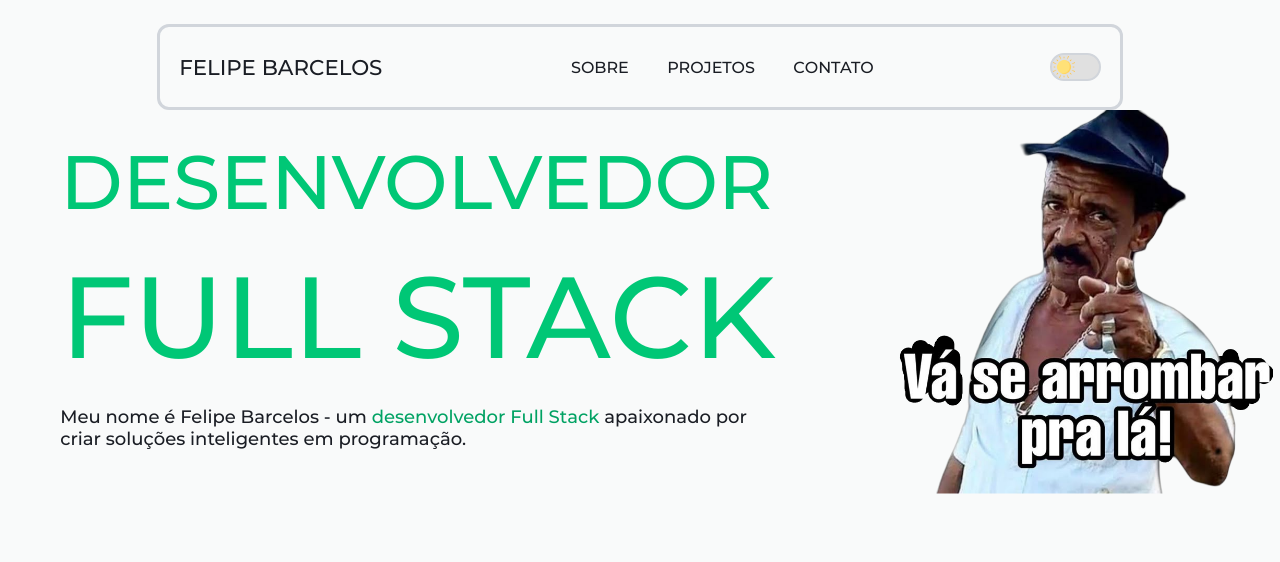
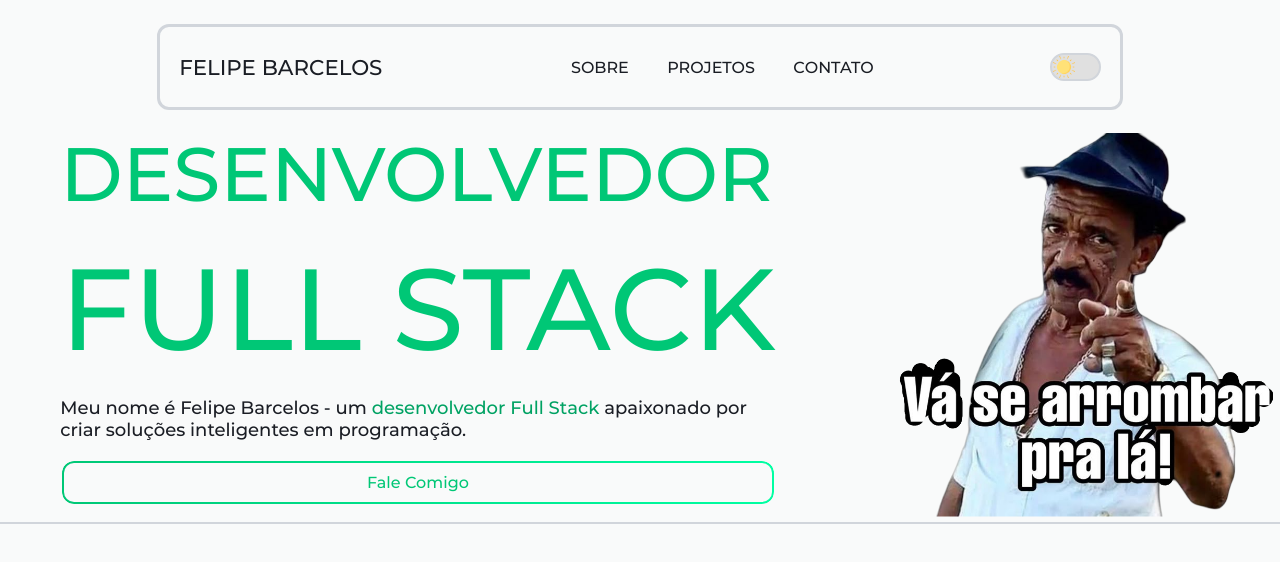
Before and after one commit to 505kurt/FelipeBarcelosPortfolio, a plain HTML site: page index.html in a window 1280 px wide. Drawn offline with Linux system fonts and the light colour scheme.

Commit message:
complete about section

```diff
--- a/index.html
+++ b/index.html
@@ -30,10 +30,12 @@
                     <span class="title-medium">DESENVOLVEDOR</span><br>
                     <span class="title-big">FULL STACK</span>
                     <p>Meu nome é Felipe Barcelos - um <span class="p-highlight">desenvolvedor Full Stack</span> apaixonado por<br>criar soluções inteligentes em programação.</p>
+                    <button class="getintouch-button">Fale Comigo</button>
                 </div>
                 <img class="image-about" src="images/Tiringa png.png">
             </div>
         </section>
+            <hr>
         <section id="projects">
 
         </section>
--- a/styles/components.css
+++ b/styles/components.css
@@ -1,5 +1,15 @@
+.fodase {
+  height: 100vh;
+  width: 50vw;
+  background-color: aquamarine;
+}
+
 /*dark mode active (default)*/
 .header {
+    position: fixed;
+    left: 50%;
+    transform: translateX(-50%);
+    z-index: 1000;
     display: flex;
     width: clamp(320px, 75vw, 1440px);
     height: clamp(60px, 10vh, 108px);
@@ -8,7 +18,6 @@
     background-color: #0f1117;
     border: 3px solid #2B2F38;
     border-radius: 12px;
-    margin-top: clamp(16px, 3vh, 36px);
 }
 
 .name {
@@ -70,6 +79,7 @@
     border: 2px solid #2B2F38;
     border-radius: 90px;
     transition: background-color 0.5s ease;
+    cursor: pointer;
 }
 .dark-mode-toggler img {
     width: clamp(22px, 1.69vw, 80px);
@@ -104,6 +114,48 @@
   margin-left: auto;
 }
 
+.getintouch-button {
+  padding: 0.75em 1.5em;
+  font-family: 'MontserratMedium', sans-serif;
+  font-size: clamp(1rem, 1.25vw, 1.5rem);
+  background-color: transparent;
+  color: #00C776;
+  border: 2px solid transparent;
+  border-radius: 12px;
+  cursor: pointer;
+  position: relative;
+  z-index: 0;
+  transition: color 0.3s ease;
+  margin-bottom: 2vh;
+  transition: scale 0.5s ease;
+}
+
+.getintouch-button::before {
+  content: '';
+  position: absolute;
+  inset: 0;
+  border-radius: 12px;
+  padding: 2px;
+  background: linear-gradient(90deg, #00C776, #00ffa2, #00C776);
+  background-size: 200% auto;
+  -webkit-mask: linear-gradient(#fff 0 0) content-box, linear-gradient(#fff 0 0);
+  -webkit-mask-composite: xor;
+  mask-composite: exclude;
+  z-index: -1;
+  transition: background-position 0.5s ease, filter 0.3s ease;
+}
+
+.getintouch-button:hover::before {
+  background-position: 200% center;
+  filter: drop-shadow(0 0 6px #00C776) drop-shadow(0 0 12px #00C776);
+}
+
+.getintouch-button:hover {
+  color: #00ffa2;
+  animation: text-glow 4s ease-in-out infinite;
+  scale: 1.01;
+}
+
 /*dark mode inactive*/
 .dark-mode-inactive .header {
   background-color: #f9fafa;
@@ -125,3 +177,12 @@
     border: 2px solid #d1d5db;
     transition: background-color 0.5s ease;
 }
+
+.dark-mode-inactive .getintouch-button {
+  transition: background-color 0.8s ease;
+}
+
+.dark-mode-inactive .getintouch-button:hover {
+  background-color: #00C776;
+  color: #f9fafa;
+}
--- a/styles/responsive.css
+++ b/styles/responsive.css
@@ -2,4 +2,8 @@
     .image-about {
         display: none;
     }
+
+    hr {
+        display: none;
+    }
 }
--- a/styles/style.css
+++ b/styles/style.css
@@ -5,7 +5,6 @@ body {
   width: 100vw;
   overflow-x: hidden;
   margin: 0;
-  padding: 0;
   background-color: #0f1117;
   font-size: 16px;
   color: #e5e9f0;
@@ -13,17 +12,25 @@ body {
   scroll-behavior: smooth;
 }
 
+.dark-mode-inactive {
+  background-color: #f9fafa;
+  color: #1a1d24;
+  transition: background-color 0.8s ease;
+}
+
+header {
+  padding-top: clamp(16px, 3vh, 36px);
+}
+
+main {
+  margin-top: clamp(76px, 13vh, 144px);
+}
+
 @font-face {
   font-family: 'MontserratMedium';
   src: url('fonts/Montserrat-Medium.woff') format('woff');
   font-weight: normal;
   font-style: normal;
-}
-
-.dark-mode-inactive {
-  background-color: #f9fafa;
-  color: #1a1d24;
-  transition: background-color 0.8s ease;
 }
 
 .title-big {
@@ -47,3 +54,12 @@ p {
 .p-highlight {
   color: #00A263;
 }
+
+hr {
+  margin: 0;
+  border: 1px solid #2B2F38;
+}
+
+.dark-mode-inactive hr {
+  border: 1px solid #D1D5DB;
+}
```
